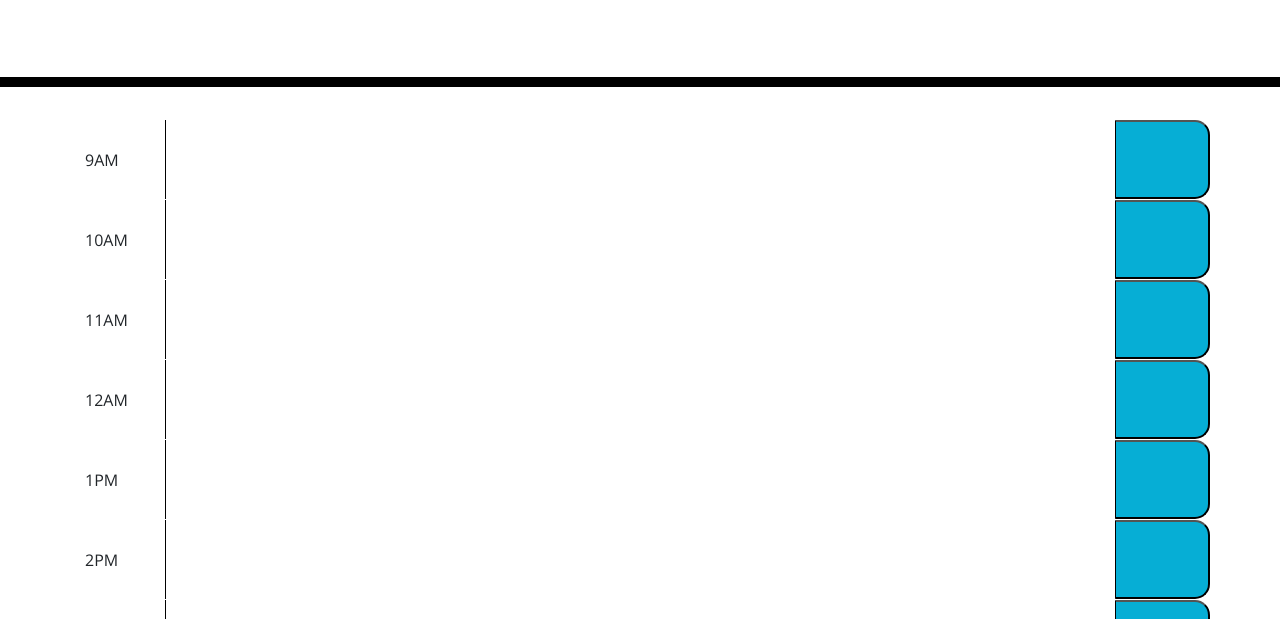
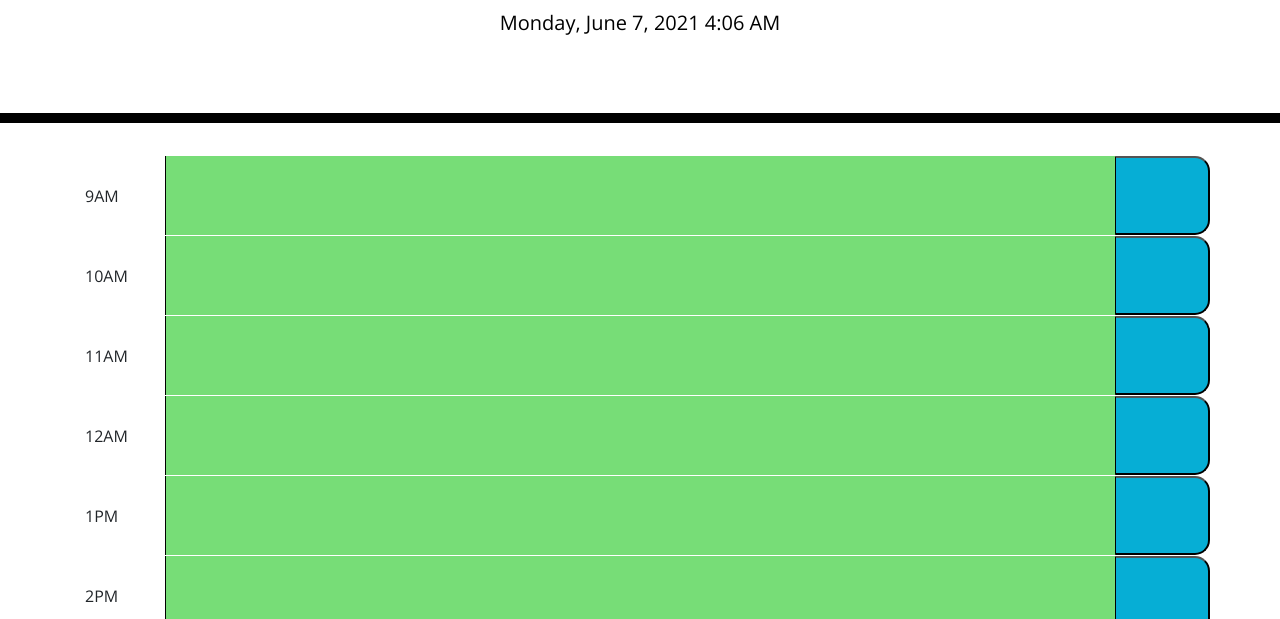
Before and after one commit to alecs2art/work-day-scheduler, a plain HTML site: page index.html in a window 1280 px wide. Shown: the part 181-800 px from the top of the page. Drawn offline with nearby package versions, Linux system fonts and the light colour scheme; files that its build step writes are made by us from their sources.

Commit message:
project ready

```diff
--- a/index.html
+++ b/index.html
@@ -18,7 +18,7 @@
       href="https://fonts.googleapis.com/css?family=Open+Sans&display=swap"
       rel="stylesheet"
     />
-    <link rel="stylesheet" href="develop/assets/style.css" />
+    <link rel="stylesheet" href="assets/style.css" />
     <title>Work Day Scheduler</title>
   </head>
 
@@ -116,6 +116,6 @@
 
     <script src="https://code.jquery.com/jquery-3.4.1.min.js"></script>
     <script src="https://cdnjs.cloudflare.com/ajax/libs/moment.js/2.29.1/moment.min.js"></script>
-    <script src="develop/assets/script.js"></script>
+    <script src="assets/script.js"></script>
   </body>
 </html>
```
